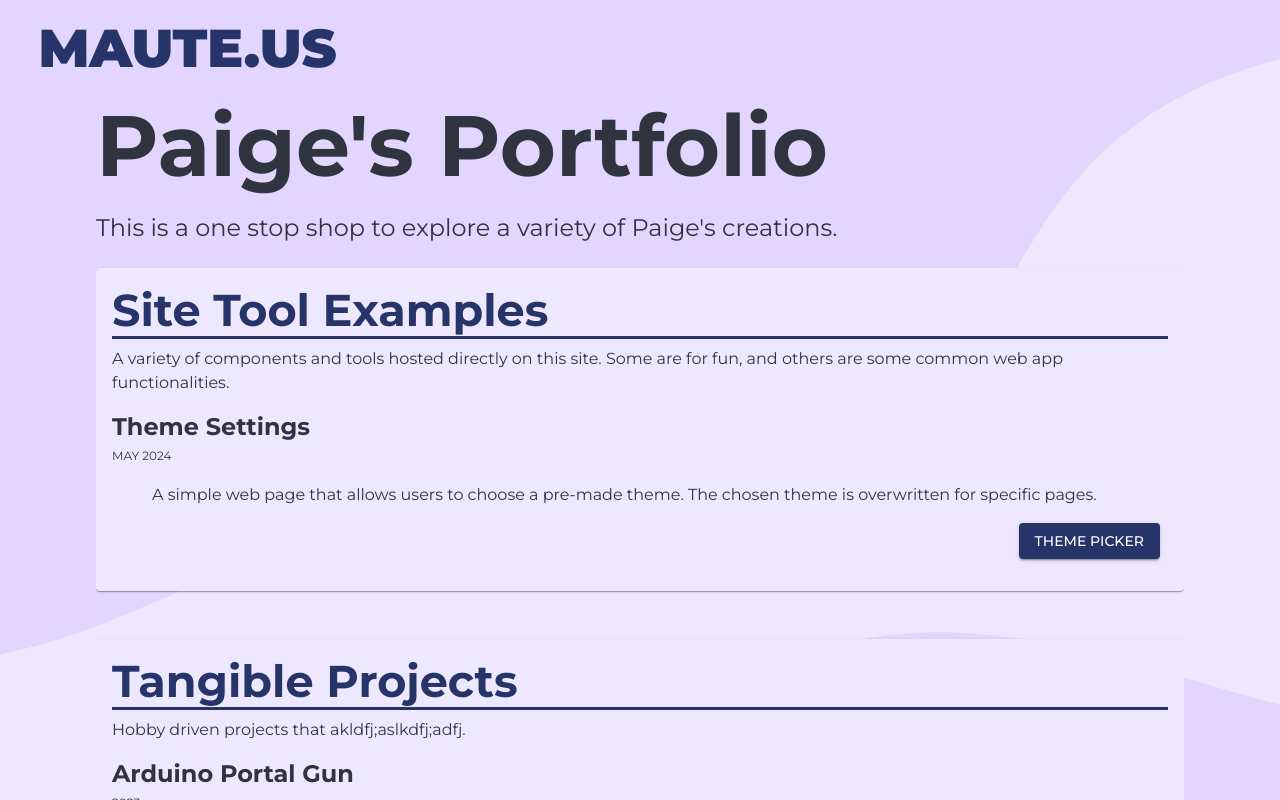
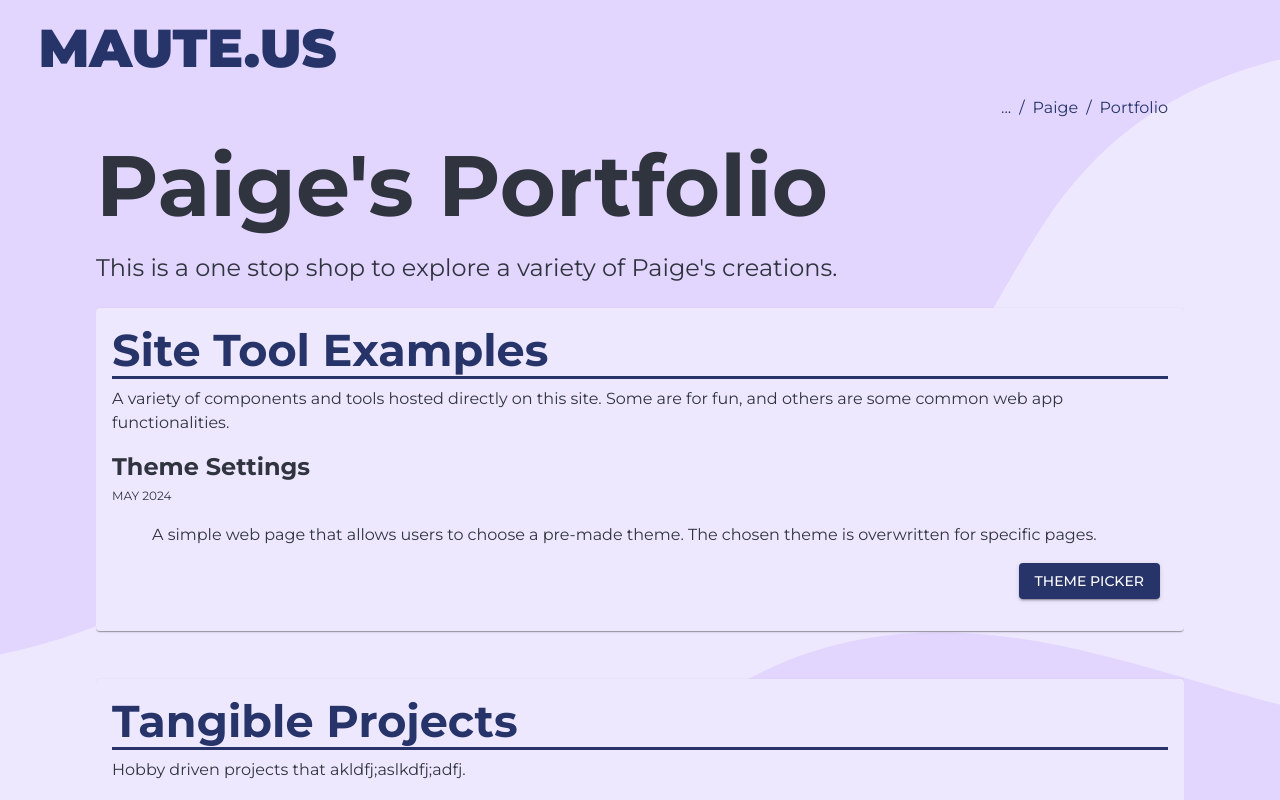
Before and after one commit to DoodlePooge/maute2.0, a React (Vite) app: page /paige/portfolio in a window 1280 px wide. Built offline with nearby package versions, Linux system fonts and the light colour scheme.

Commit message:
mautecrumbs

```diff
--- a/src/components/images/YouTubeEmbed.tsx
+++ b/src/components/images/YouTubeEmbed.tsx
@@ -1,3 +1,4 @@
+import { Card } from "@mui/material"
 import { FC } from "react"
 
 interface props {
@@ -7,6 +8,7 @@ interface props {
 export const YoutubeEmbed: FC<props> = (props) => {
   const { embedId } = props
   return (
+    <Card sx={{p:1}}>
       <iframe
         width="853"
         height="480"
@@ -15,5 +17,6 @@ export const YoutubeEmbed: FC<props> = (props) => {
         allowFullScreen
         title="Embedded video"
       />
+    </Card>
   )
 }
--- a/src/components/layouts/MainLayout.tsx
+++ b/src/components/layouts/MainLayout.tsx
@@ -10,6 +10,7 @@ import { Outlet } from "react-router-dom"
 import { Blob } from "../images/Blob"
 import { Dispatch, useState } from "react"
 import { SuccessNotif } from "../notifs/SuccessNotif"
+import { MauteCrumbs } from "../navigation/MauteCrumbs"
 
 const MainLayoutRoot = styled("div")(({ theme }) => ({
   backgroundColor: theme.palette.background.paper,
@@ -96,6 +97,7 @@ export const MainLayout = () => {
             scrollbarWidth: "none",
           }}
         >
+          <MauteCrumbs path={window.location.pathname} />
           <Outlet context={alertContext} />
         </Box>
       </Container>
--- /dev/null
+++ b/src/components/navigation/MauteCrumbs.tsx
@@ -0,0 +1,51 @@
+import { Box, Breadcrumbs, Link, Typography } from "@mui/material"
+import { FC } from "react"
+
+interface props {
+  path: string
+}
+
+const parsePath = (path: string) => {
+  let temp = ""
+  const items: { label: string; path: string }[] = []
+  const pages = path.split("/").slice(1)
+  console.log(pages)
+  pages.forEach((page) => {
+    console.log(page)
+    temp += "/" + page
+
+    const words = page.split("-")
+    let label = ""
+    words.forEach((word) => {
+      label += word.charAt(0).toUpperCase() + word.slice(1) + " "
+    })
+    items.push({ label: label, path: temp })
+  })
+  return items
+}
+
+export const MauteCrumbs: FC<props> = (props) => {
+  const { path } = props
+  console.log(path)
+  const links = parsePath(path)
+
+  return (
+    <Box hidden={path.split("/").length <= 2}>
+      <Breadcrumbs
+        aria-label="breadcrumb"
+        sx={{
+          p: 2,
+          display: "flex",
+          justifyContent: "flex-end",
+        }}
+      >
+        <Typography>...</Typography>
+        {links.map((link) => (
+          <Link underline="hover" color="inherit" href={link.path}>
+            {link.label}
+          </Link>
+        ))}
+      </Breadcrumbs>
+    </Box>
+  )
+}
--- a/src/pages/Portfolio.tsx
+++ b/src/pages/Portfolio.tsx
@@ -35,7 +35,7 @@ export const Portfolio: FC<props> = (props) => {
 
   return (
     <Box>
-      <Typography variant="h1" fontWeight={700} my={2}>
+      <Typography variant="h1" fontWeight={700} mb={2}>
         {name}'s Portfolio
       </Typography>
       <Typography variant="h5" my={2}>
--- a/src/pages/paige/ControllerDesign.tsx
+++ b/src/pages/paige/ControllerDesign.tsx
@@ -7,7 +7,7 @@ import finalController from "../../assets/paige/controllers/finalController.jpg"
 export const ControllerDesign: FC = () => {
   //   const theme = useTheme()
   return (
-    <Box justifyContent="center" mt={1}>
+    <Box justifyContent="center">
       <Typography variant="h1" fontWeight={700} mb={2}>
         Designing a GameCube Controller
       </Typography>
--- a/src/pages/paige/PortalGun.tsx
+++ b/src/pages/paige/PortalGun.tsx
@@ -6,7 +6,7 @@ import { YoutubeEmbed } from "../../components/images/YouTubeEmbed"
 export const PortalGun: FC = () => {
   //   const theme = useTheme()
   return (
-    <Box justifyContent="center" mt={1}>
+    <Box justifyContent="center">
       <Typography variant="h1" fontWeight={700} mb={2}>
         Aperture Portal Gun Prop
       </Typography>
--- a/src/pages/paige/ThemePicker.tsx
+++ b/src/pages/paige/ThemePicker.tsx
@@ -30,7 +30,7 @@ export const ThemePicker: FC = () => {
     )
   }
   return (
-    <Box justifyContent="center" mt={1}>
+    <Box justifyContent="center">
       <Typography variant="h1" fontWeight={700} mb={2}>
         Pick a Theme!
       </Typography>
```
Lines whose indentation alone changed are shown as unchanged.
